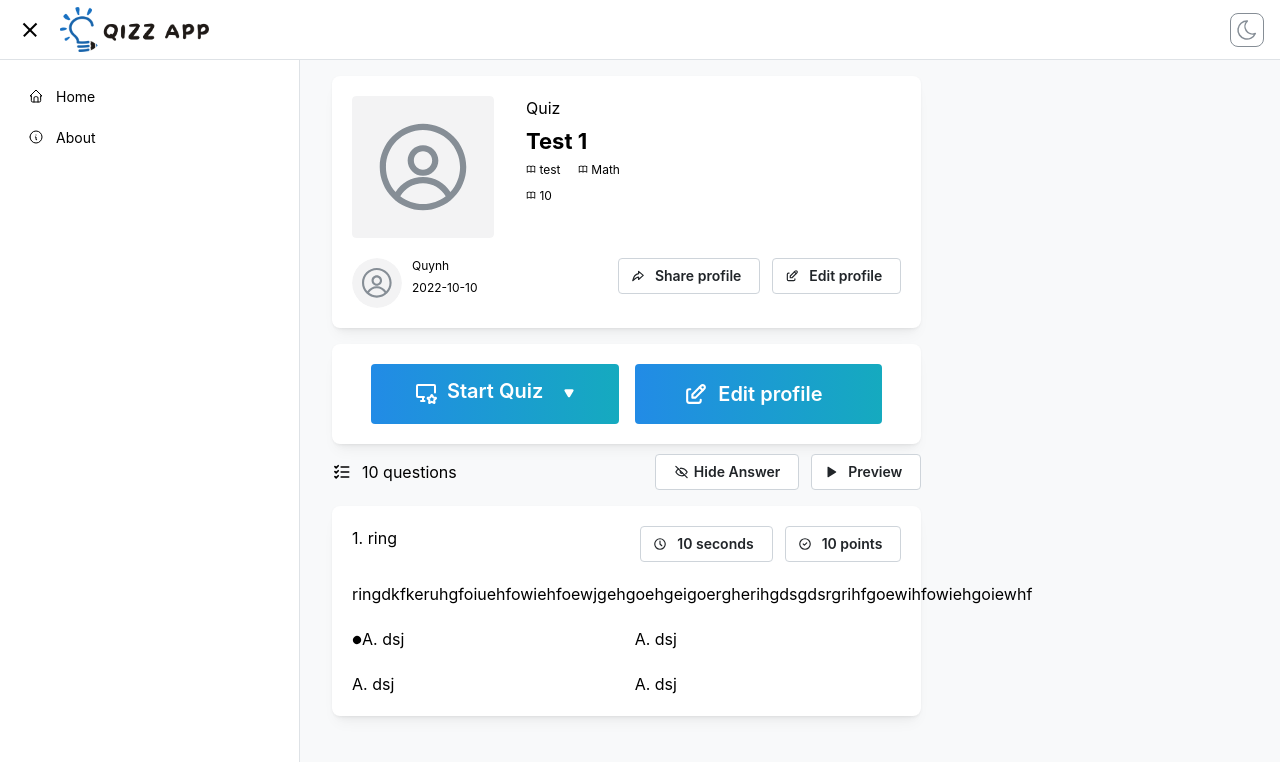
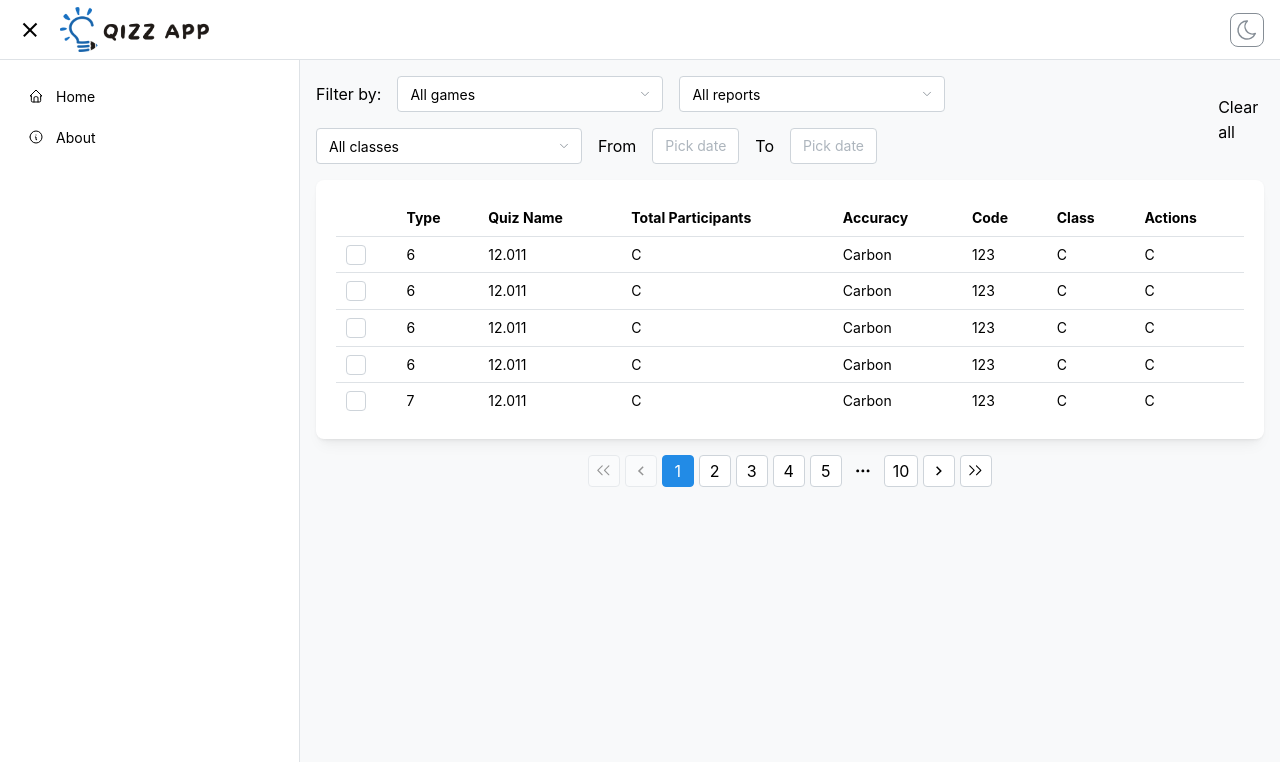
Before and after one commit to HN2B2/qizz-client, a Next.js app: page /quiz/report in a window 1280 px wide. Shown: the top 762 px of the page. Built offline with nearby package versions, Linux system fonts and the light colour scheme.

Commit message:
feat: create report-quiz  page

```diff
--- a/src/pages/quiz/[quiz_id].tsx
+++ b/src/pages/quiz/[quiz_id].tsx
@@ -5,7 +5,7 @@ import QuizQuestions from "@/components/quiz/QuizQuestions";
 import Quiz from "@/types/quiz/Quiz";
 import Question from "@/types/question/Question";
 import QuizQuestion from "@/types/quiz/QuizQuestion";
-import { User, UserStats } from "@/types/user";
+import { UserStats } from "@/types/user";
 
 import {
   Button,
@@ -25,8 +25,6 @@ import {
   IconTriangleInvertedFilled,
 } from "@tabler/icons-react";
 import React, { useState } from "react";
-import { UserHistory } from "@/components/profile";
-import { useRouter } from "next/router";
 const mockQuiz: Quiz = {
   quizId: 1,
   mode: "Quiz",
--- /dev/null
+++ b/src/pages/quiz/report.tsx
@@ -0,0 +1,181 @@
+import { UserLayout } from "@/components/layouts";
+import {
+  Button,
+  Checkbox,
+  Divider,
+  Flex,
+  Grid,
+  Group,
+  Input,
+  Pagination,
+  Paper,
+  Select,
+  Stack,
+  Table,
+  Text,
+  UnstyledButton,
+} from "@mantine/core";
+import { DatePickerInput } from "@mantine/dates";
+import { IconChevronDown, IconDotsVertical } from "@tabler/icons-react";
+import React, { useState } from "react";
+const elements = [
+  {
+    Type: 6,
+    QuizName: "12.011",
+    TotalParticipants: "C",
+    Accuracy: "Carbon",
+    Code: "123",
+    Class: "C",
+    Actions: "C",
+  },
+  {
+    Type: 6,
+    QuizName: "12.011",
+    TotalParticipants: "C",
+    Accuracy: "Carbon",
+    Code: "123",
+    Class: "C",
+    Actions: "C",
+  },
+  {
+    Type: 6,
+    QuizName: "12.011",
+    TotalParticipants: "C",
+    Accuracy: "Carbon",
+    Code: "123",
+    Class: "C",
+    Actions: "C",
+  },
+  {
+    Type: 6,
+    QuizName: "12.011",
+    TotalParticipants: "C",
+    Accuracy: "Carbon",
+    Code: "123",
+    Class: "C",
+    Actions: "C",
+  },
+  {
+    Type: 7,
+    QuizName: "12.011",
+    TotalParticipants: "C",
+    Accuracy: "Carbon",
+    Code: "123",
+    Class: "C",
+    Actions: "C",
+  },
+];
+const Report = () => {
+  const [valueStart, setValueStart] = useState<Date | null>(null);
+  const [valueEnd, setValueEnd] = useState<Date | null>(null);
+  const [selectedRows, setSelectedRows] = useState<number[]>([]);
+
+  const rows = elements.map((element) => (
+    <Table.Tr
+      key={element.QuizName}
+      bg={
+        selectedRows.includes(element.Type)
+          ? "var(--mantine-color-blue-light)"
+          : undefined
+      }
+    >
+      <Table.Td>
+        <Checkbox
+          aria-label="Select row"
+          checked={selectedRows.includes(element.Type)}
+          onChange={(event) =>
+            setSelectedRows(
+              event.currentTarget.checked
+                ? [...selectedRows, element.Type]
+                : selectedRows.filter((Type) => Type !== element.Type)
+            )
+          }
+        />
+      </Table.Td>
+      <Table.Td>{element.Type}</Table.Td>
+      <Table.Td>{element.QuizName}</Table.Td>
+      <Table.Td>{element.TotalParticipants}</Table.Td>
+      <Table.Td>{element.Accuracy}</Table.Td>
+      <Table.Td>{element.Code}</Table.Td>
+      <Table.Td>{element.Class}</Table.Td>
+      <Table.Td>{element.Actions}</Table.Td>
+      {/* <Table.Td>{IconDotsVertical}</Table.Td> */}
+    </Table.Tr>
+  ));
+  return (
+    <UserLayout>
+      <Stack>
+        <Flex justify={"space-between"}>
+          <Group>
+            <Text>Filter by: </Text>
+            <Select
+              defaultValue={"All games"}
+              rightSection={<IconChevronDown size={14} stroke={1.5} />}
+              size="sm"
+              data={["All games", "Scheduled", "Running", "Completed"]}
+            />
+            <Select
+              defaultValue={"All reports"}
+              rightSection={<IconChevronDown size={14} stroke={1.5} />}
+              size="sm"
+              data={["All reports", "My reports", "Shared reports"]}
+            />
+            <Select
+              defaultValue={"All classes"}
+              rightSection={<IconChevronDown size={14} stroke={1.5} />}
+              size="sm"
+              data={["All classes"]}
+            />
+            <Group>
+              <Text>From</Text>
+              <DatePickerInput
+                placeholder="Pick date"
+                value={valueStart}
+                onChange={setValueStart}
+                size="sm"
+                // w={"40%"}
+              />
+              <Text>To</Text>
+              <DatePickerInput
+                placeholder="Pick date"
+                value={valueEnd}
+                onChange={setValueEnd}
+                size="sm"
+                // w={"40%"}
+              />
+            </Group>
+          </Group>
+          <UnstyledButton>Clear all</UnstyledButton>
+        </Flex>
+        <Paper p="lg" radius="md" shadow="sm">
+          <Table>
+            <Table.Thead>
+              <Table.Tr>
+                <Table.Th />
+                <Table.Th>Type</Table.Th>
+                <Table.Th>Quiz Name</Table.Th>
+                <Table.Th>Total Participants</Table.Th>
+                <Table.Th>Accuracy</Table.Th>
+                <Table.Th>Code</Table.Th>
+                <Table.Th>Class</Table.Th>
+                <Table.Th>Actions</Table.Th>
+              </Table.Tr>
+            </Table.Thead>
+            <Table.Tbody>{rows}</Table.Tbody>
+          </Table>
+        </Paper>
+        <Pagination.Root total={10}>
+          <Group gap={5} justify="center">
+            <Pagination.First />
+            <Pagination.Previous />
+            <Pagination.Items />
+            <Pagination.Next />
+            <Pagination.Last />
+          </Group>
+        </Pagination.Root>
+      </Stack>
+    </UserLayout>
+  );
+};
+
+export default Report;
```
Also changed, not shown: src/middleware.ts (+31 -33 lines), src/pages/quiz/live-quiz.tsx (+1 -23 lines), src/pages/quiz/report-detail.tsx (added, +117 -0 lines).
